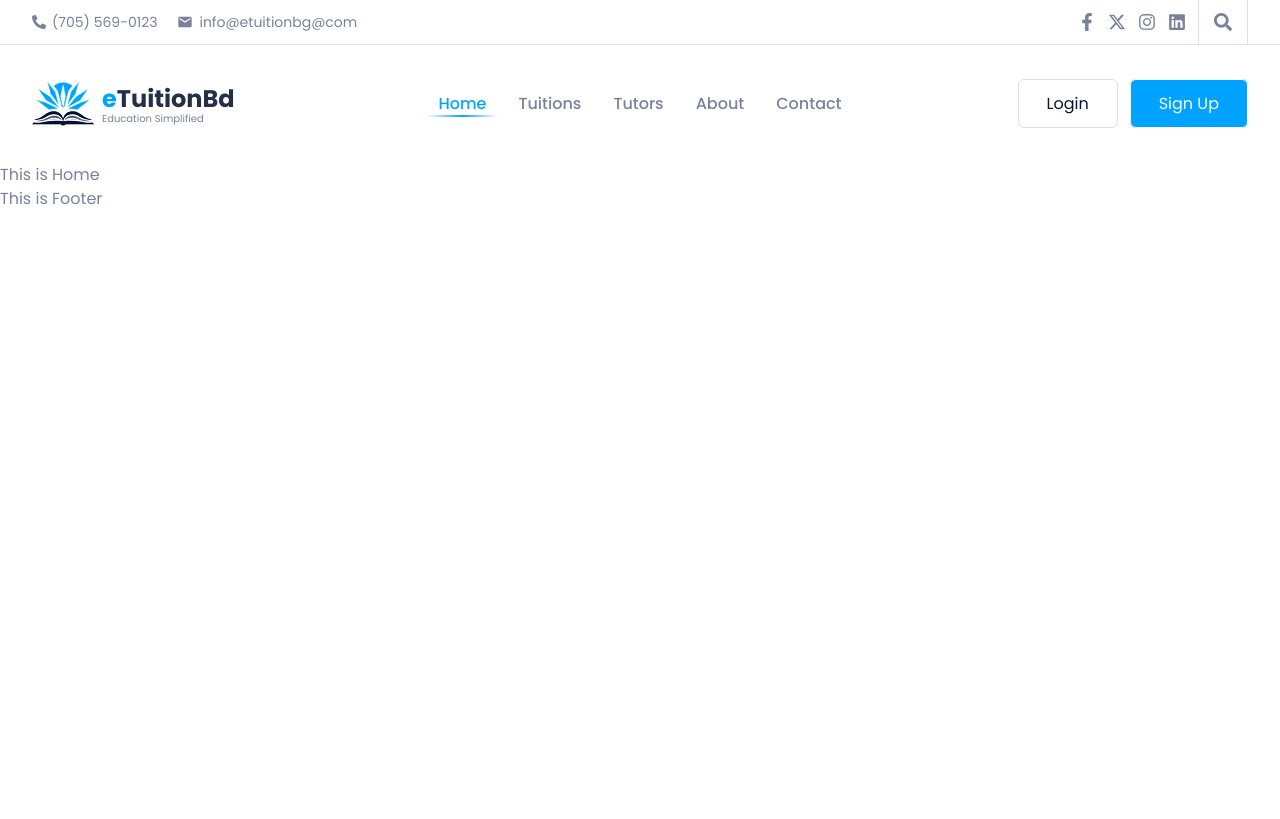
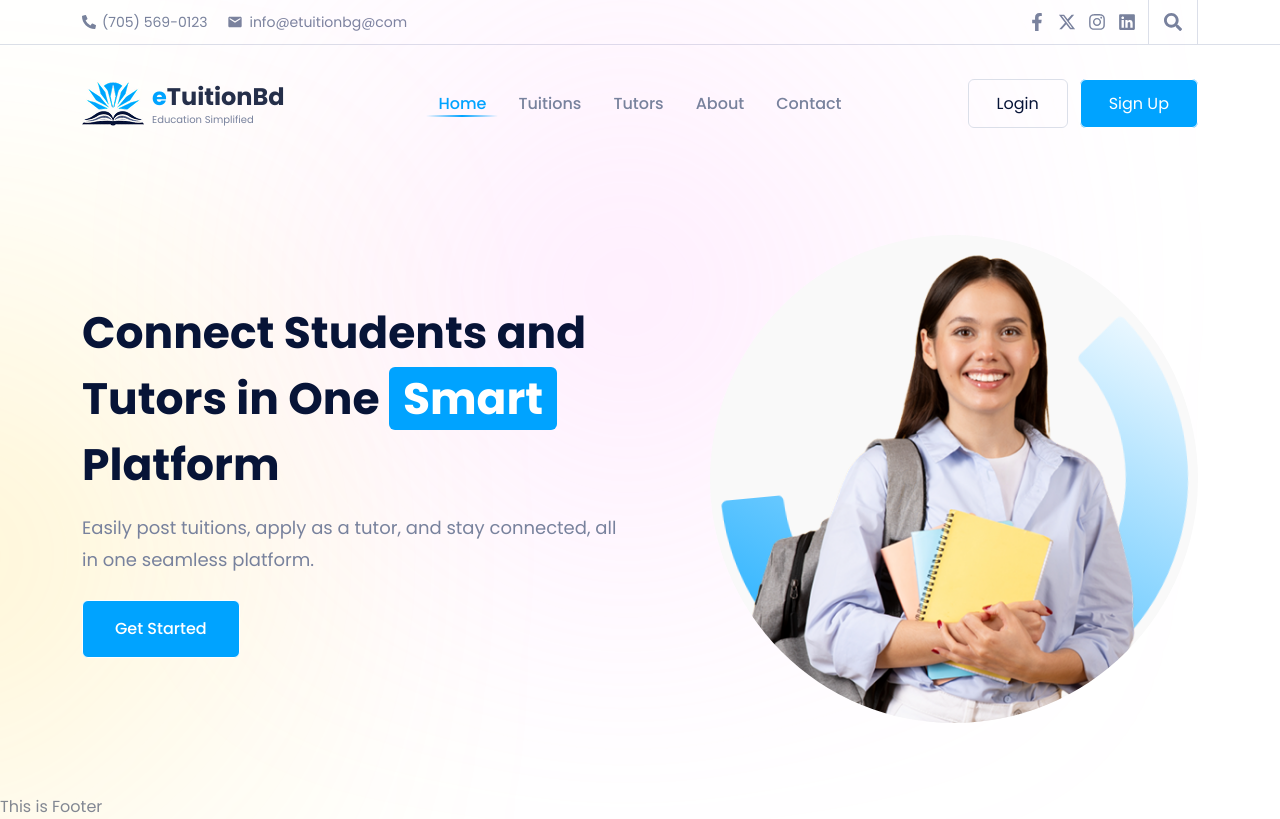
Before and after one commit to AbrarulRhythm/assignment-11-client, a React (Vite) app: page / in a window 1280 px wide. Built offline with nearby package versions, Linux system fonts and the light colour scheme.

Commit message:
added hero section

```diff
--- a/src/components/Logo/Logo.jsx
+++ b/src/components/Logo/Logo.jsx
@@ -8,7 +8,7 @@ const Logo = ({ color = 'text-dark-08' }) => {
             <img src={logoIcon} alt='Logo' />
             <div>
                 <h4 className={`${color} text-2xl font-bold`}><span className='text-theme-primary'>e</span>TuitionBd</h4>
-                <span className='text-[10px] -mt-1 block'>Education Simplified</span>
+                <span className='text-[10px] -mt-px block'>Education Simplified</span>
             </div>
         </Link>
     );
--- a/src/index.css
+++ b/src/index.css
@@ -35,6 +35,29 @@
 
   /* Shadow (for button hover)*/
   --shadow-btn-inner: inset 0px 0px 122px rgba(0, 0, 0, 0.22);
+
+  --animate-rotate: rotate 11.3s linear infinite;
+  --animate-scroll: scroll 30s linear infinite;
+
+  @keyframes rotate {
+    0% {
+      transform: rotate(0);
+    }
+
+    100% {
+      transform: rotate(360deg)
+    }
+  }
+
+  @keyframes scroll {
+    0% {
+      transform: translateX(0);
+    }
+
+    100% {
+      transform: translateX(-100%);
+    }
+  }
 }
 
 /* [ General ] */
@@ -50,12 +73,16 @@ body {
   @apply font-Poppins bg-page-bg text-base text-dark-06 font-normal relative overflow-x-hidden;
 }
 
+p {
+  @apply leading-[1.8];
+}
+
 ::selection {
   @apply text-dark-09 bg-theme-primary;
 }
 
 .container {
-  @apply mx-auto sm:max-w-[540px] md:max-w-[720px] lg:max-w-[960px] xl:max-w-[1240px] xxl:max-w-[1420px] px-3;
+  @apply mx-auto sm:max-w-[540px] md:max-w-[720px] lg:max-w-[960px] xl:max-w-[1140px] xxl:max-w-[1320px] px-3;
 }
 
 /* [ General ] */
@@ -95,3 +122,112 @@ body {
 .main-menu a.active {
   @apply text-theme-primary relative before:content-none lg:before:content-[''] before:w-[90%] before:h-0.5 before:absolute before:-translate-x-[50%] before:left-[50%] before:mt-6 before:bg-linear-to-r before:from-theme-primary/0 before:via-theme-primary before:to-theme-primary/0;
 }
+
+.hero-slider-content .hero-image {
+  @apply w-[558px] h-[558px]
+}
+
+.hero-image img {
+  @apply w-[88%];
+}
+
+@media (max-width: 1399px) and (min-width: 1200px) {
+
+  .hero-slider-content .hero-image {
+    width: 488px;
+    height: 488px;
+  }
+
+  .hero-image svg {
+    width: 468px;
+    height: 468px;
+  }
+
+  /* .hero-image img {
+    width: 68%;
+  } */
+}
+
+@media (max-width:1200px) and (min-width: 992px) {
+  .hero-slider-content .hero-image {
+    width: 458px;
+    height: 458px;
+  }
+
+  .hero-image svg {
+    width: 436px;
+    height: 436px;
+  }
+
+  /* .hero-image img {
+    width: 68%;
+  } */
+}
+
+@media screen and (max-width:600px) {
+
+  .hero-slider-content .hero-image {
+    width: 388px;
+    height: 388px;
+  }
+
+  .hero-image svg {
+    width: 366px;
+    height: 366px;
+  }
+
+  /* .hero-image img {
+    width: 68%;
+  } */
+}
+
+@media screen and (max-width:392px) {
+
+  .hero-slider-content .hero-image {
+    width: 358px;
+    height: 358px;
+  }
+
+  .hero-image svg {
+    width: 336px;
+    height: 336px;
+  }
+
+  /* .hero-image img {
+    width: 68%;
+  } */
+}
+
+@media screen and (max-width:376px) {
+
+  .hero-slider-content .hero-image {
+    width: 338px;
+    height: 338px;
+  }
+
+  .hero-image svg {
+    width: 316px;
+    height: 316px;
+  }
+
+  /* .hero-image img {
+    width: 68%;
+  } */
+}
+
+@media screen and (max-width:348px) {
+
+  .hero-slider-content .hero-image {
+    width: 318px;
+    height: 318px;
+  }
+
+  .hero-image svg {
+    width: 296px;
+    height: 296px;
+  }
+
+  /* .hero-image img {
+    width: 68%;
+  } */
+}
--- /dev/null
+++ b/src/pages/Home/HeroSlider/HeroSlider.jsx
@@ -0,0 +1,46 @@
+import React from 'react';
+import { Link } from 'react-router';
+import heroImage from '../../../assets/hero-image.png';
+
+const HeroSlider = () => {
+    return (
+        <div className='mt-[92px] lg:mt-[118px] py-5 lg:py-[72px] relative'>
+            <div className='container'>
+                <div className='hero-slider-content z-20 relative'>
+                    <div className='flex flex-wrap -mx-3 items-center'>
+                        <div className='w-full lg:w-6/12 px-3 mb-7 lg:mb-0'>
+                            <h1 className='text-[26px] sm:text-[28px] md:text-[34px] md:max-w-[558px] lg:max-w-none lg:text-[44px] 2xl:text-[55px] font-bold text-dark-09 mb-3 lg:mb-3.5'>Connect Students and Tutors in One <span className='text-white bg-theme-primary rounded-md py-px px-3.5'>Smart</span> Platform</h1>
+                            <p className='max-w-[558px] text-base lg:text-lg'>Easily post tuitions, apply as a tutor, and stay connected, all in one seamless platform.</p>
+                            <Link to='/' className='button button-fill inline-block mt-4 lg:mt-6'>Get Started</Link>
+                        </div>
+                        <div className='w-full lg:w-6/12 px-3'>
+                            <div className='hero-image-wrap'>
+                                <div className='hero-image bg-content-bg rounded-full m-auto lg:m-0 lg:ml-auto relative overflow-hidden'>
+                                    <img src={heroImage} className='absolute z-20 top-[50%] left-[50%] -translate-x-[53%] -translate-y-[46%]' alt='hero image' />
+                                    <svg className='animate-rotate absolute top-[50%] left-[50%] -translate-[50%] z-10' width="537" height="537" viewBox="0 0 503 503" fill="none" xmlns="http://www.w3.org/2000/svg">
+                                        <path d="M497 251.5C500.314 251.5 503.007 248.813 502.928 245.5C502.016 207.28 492.401 169.742 474.782 135.753C456.242 99.9879 429.381 69.1995 396.461 45.9797C363.54 22.7598 325.524 7.78786 285.611 2.32398C245.698 -3.1399 205.056 1.06417 167.106 14.5824C129.157 28.1005 95.01 50.5372 67.5397 80.0041C40.0694 109.471 20.0796 145.106 9.25286 183.909C-1.57393 222.712 -2.92091 263.548 5.32529 302.981C13.1618 340.454 29.4439 375.617 52.9006 405.807C54.9337 408.423 58.7196 408.802 61.2871 406.707L103.805 372.014C106.372 369.919 106.747 366.145 104.737 363.511C88.0398 341.634 76.429 316.279 70.7854 289.291C64.7319 260.345 65.7207 230.367 73.6686 201.882C81.6164 173.397 96.2907 147.238 116.456 125.606C136.622 103.975 161.689 87.5045 189.547 77.5809C217.406 67.6573 247.241 64.5712 276.54 68.5821C305.84 72.5931 333.748 83.5839 357.914 100.629C382.081 117.675 401.799 140.276 415.409 166.531C428.098 191.009 435.132 217.995 436.026 245.501C436.134 248.813 438.81 251.5 442.124 251.5H497Z" fill="url(#paint0_linear_38_2)" />
+                                        <defs>
+                                            <linearGradient id="paint0_linear_38_2" x1="380.5" y1="-112.5" x2="9.0296e-06" y2="449.5" gradientUnits="userSpaceOnUse">
+                                                <stop stop-color="#00A3FF" />
+                                                <stop offset="0.987548" stop-color="white" />
+                                            </linearGradient>
+                                        </defs>
+                                    </svg>
+
+                                </div>
+                            </div>
+                        </div>
+                    </div>
+                </div>
+            </div>
+
+            {/* Elements */}
+            <div>
+                <div className='absolute w-[258px] h-[258px] bg-[linear-gradient(0deg,#FFA2F9,#FFA2F9)] blur-[182px] rounded-full top-0 left-[18px] md:left-[34px] lg:left-[39%] z-10'></div>
+                <div className='hidden lg:block absolute w-[258px] h-[258px] bg-[linear-gradient(0deg,#FFCD20,#FFCD20)] blur-[182px] rounded-full top-[50%] left-[-171px] -translate-y-[20%] z-10'></div>
+            </div>
+        </div>
+    );
+};
+
+export default HeroSlider;
--- a/src/pages/Home/Home/Home.jsx
+++ b/src/pages/Home/Home/Home.jsx
@@ -1,10 +1,13 @@
 import React from 'react';
+import HeroSlider from '../HeroSlider/HeroSlider';
 
 const Home = () => {
     return (
-        <div className='mt-[92px] lg:mt-[118px]'>
-            This is Home
-        </div>
+        <>
+            <section className='hero-ection'>
+                <HeroSlider></HeroSlider>
+            </section>
+        </>
     );
 };
 
--- a/src/pages/Shared/Header/BottomHeader.jsx
+++ b/src/pages/Shared/Header/BottomHeader.jsx
@@ -48,7 +48,7 @@ const BottomHeader = () => {
         ${navStickyMovedUp ? 'fixed top-0 -mt-[108px]' : 'absolute'}
         ${stickyNavTransition ? 'duration-500' : ''}
         ${isSticky ? 'mt-0 duration-500 shadow-md bg-white py-4 lg:py-3' : 'py-6'}
-        left-0 right-0  bottom-header`}>
+        left-0 right-0  bottom-header z-30`}>
             <div className='container'>
                 <nav className='primary-menu relative'>
                     <div className='flex flex-wrap -mx-3 items-center justify-between'>
```
Also changed, not shown: src/assets/hero-image.png (added).
